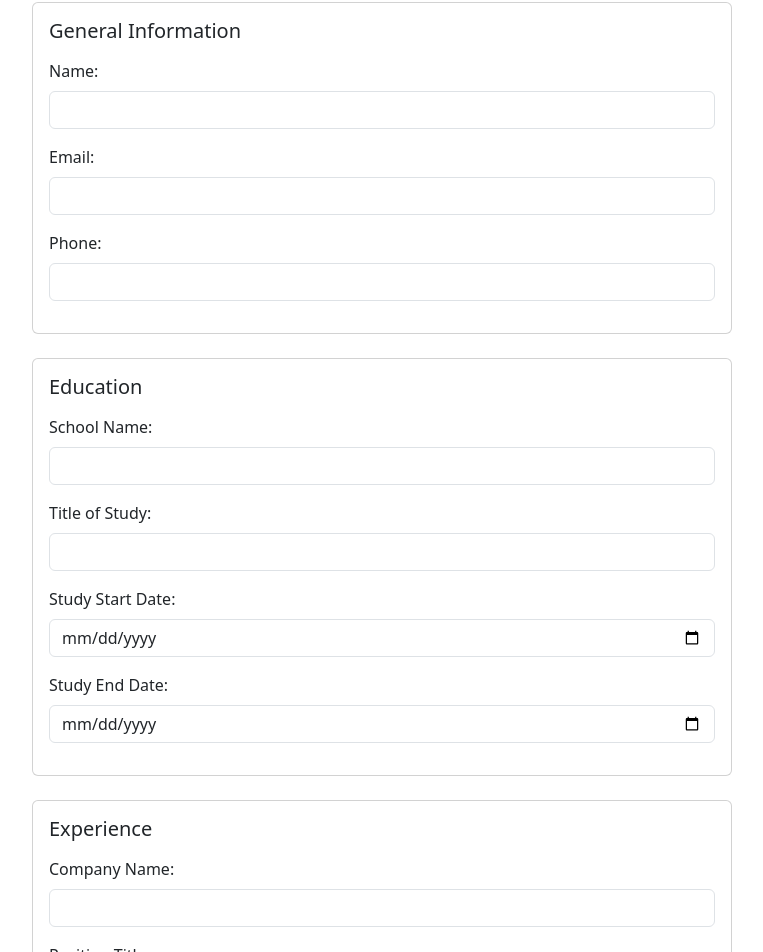
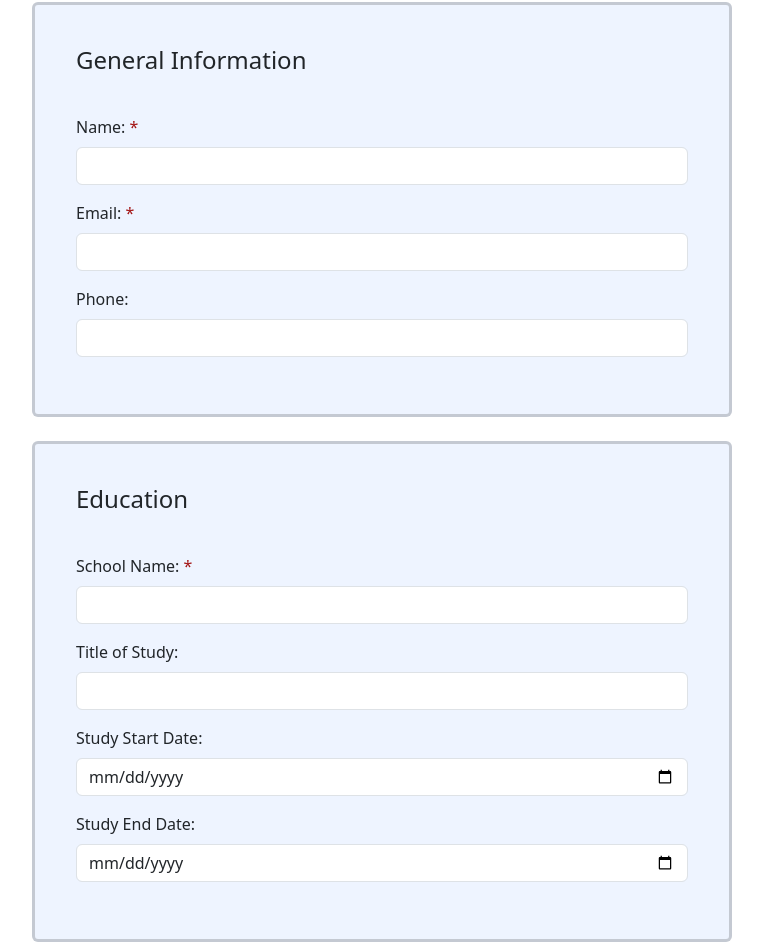
Before and after one commit to connorwebdev/cv_application, a React (Vite) app: page / in a window 1280 px wide. Shown: the part 46-998 px from the top of the page, without its empty margins (258-1021 px from the left). Built offline with nearby package versions, Linux system fonts and the light colour scheme.

Commit message:
feat: add form validation

```diff
--- a/src/App.tsx
+++ b/src/App.tsx
@@ -3,6 +3,7 @@ import GeneralInfo from "./components/GeneralInfo";
 import Education from "./components/Education";
 import Experience from "./components/Experience";
 import FormControls from "./components/FormControls";
+import "./styles/App.css";
 
 function formatDate(date: string) {
   const [year, month, day] = date.split("-");
@@ -13,13 +14,32 @@ function formatDate(date: string) {
 function App() {
   const [isEditing, setIsEditing] = useState(true);
   const [isGeneralInfoValid, setIsGeneralInfoValid] = useState(false);
+  const [isEducationValid, setIsEducationValid] = useState(false);
+  const [isExperienceValid, setIsExperienceValid] = useState(false);
+
   return (
     <div className="container py-5">
       <form>
-        <GeneralInfo isEditing={isEditing} isValid={isGeneralInfoValid} />
-        <Education isEditing={isEditing} formatDate={formatDate} />
-        <Experience isEditing={isEditing} formatDate={formatDate} />
-        <FormControls onClick={setIsEditing} />
+        <GeneralInfo
+          isEditing={isEditing}
+          isGeneralInfoValid={setIsGeneralInfoValid}
+        />
+        <Education
+          isEditing={isEditing}
+          formatDate={formatDate}
+          isEducationValid={setIsEducationValid}
+        />
+        <Experience
+          isEditing={isEditing}
+          formatDate={formatDate}
+          isExperienceValid={setIsExperienceValid}
+        />
+        <FormControls
+          isEditing={setIsEditing}
+          isGeneralInfoValid={isGeneralInfoValid}
+          isEducationValid={isEducationValid}
+          isExperienceValid={isExperienceValid}
+        />
       </form>
     </div>
   );
--- a/src/components/Education.tsx
+++ b/src/components/Education.tsx
@@ -1,19 +1,23 @@
 import { useState } from "react";
 
-export default function Education({ isEditing, formatDate }) {
+export default function Education({ isEditing, formatDate, isEducationValid }) {
   const [schoolName, setSchoolName] = useState("");
   const [studyTitle, setStudyTitle] = useState("");
   const [studyStart, setStudyStart] = useState("");
   const [studyEnd, setStudyEnd] = useState("");
 
+  //  Check required fields
+  const isValid = schoolName.trim() !== "";
+  isEducationValid(isValid);
+
   return (
     <section className="card mb-4">
       {isEditing ? (
         <div className="card-body">
-          <h2 className="card-title h5 mb-3">Education</h2>
+          <h2 className="card-title h4">Education</h2>
           <div className="mb-3">
             <label htmlFor="school_name" className="form-label">
-              School Name:
+              School Name: <span className="required">*</span>
             </label>
             <input
               type="text"
@@ -66,7 +70,7 @@ export default function Education({ isEditing, formatDate }) {
         </div>
       ) : (
         <div className="card-body">
-          <h2 className="card-title h5 mb-3">Education</h2>
+          <h2 className="card-title h4">Education</h2>
           {schoolName !== "" && (
             <p className="schoolName">School Name: {schoolName}</p>
           )}
--- a/src/components/Experience.tsx
+++ b/src/components/Experience.tsx
@@ -1,20 +1,32 @@
 import { useState } from "react";
 
-export default function Experience({ isEditing, formatDate }) {
+export default function Experience({
+  isEditing,
+  formatDate,
+  isExperienceValid,
+}) {
   const [companyName, setCompanyName] = useState("");
   const [positionTitle, setPositionTitle] = useState("");
   const [responsibilities, setResponsibilities] = useState("");
   const [workStart, setWorkStart] = useState("");
   const [workEnd, setWorkEnd] = useState("");
 
+  //  Check required fields
+  const isValid =
+    companyName.trim() !== "" &&
+    positionTitle.trim() !== "" &&
+    workStart.trim() !== "" &&
+    workEnd.trim() !== "";
+  isExperienceValid(isValid);
+
   return (
     <section className="card mb-4">
       {isEditing ? (
         <div className="card-body">
-          <h2 className="card-title h5 mb-3">Experience</h2>
+          <h2 className="card-title h4">Experience</h2>
           <div className="mb-3">
             <label htmlFor="company_name" className="form-label">
-              Company Name:
+              Company Name: <span className="required">*</span>
             </label>
             <input
               type="text"
@@ -27,7 +39,7 @@ export default function Experience({ isEditing, formatDate }) {
           </div>
           <div className="mb-3">
             <label htmlFor="position_title" className="form-label">
-              Position Title:
+              Position Title: <span className="required">*</span>
             </label>
             <input
               type="text"
@@ -53,7 +65,7 @@ export default function Experience({ isEditing, formatDate }) {
           </div>
           <div className="mb-3">
             <label htmlFor="work_start" className="form-label">
-              Work Start Date:
+              Work Start Date: <span className="required">*</span>
             </label>
             <input
               type="date"
@@ -66,7 +78,7 @@ export default function Experience({ isEditing, formatDate }) {
           </div>
           <div className="mb-3">
             <label htmlFor="work_end" className="form-label">
-              Work End Date:
+              Work End Date: <span className="required">*</span>
             </label>
             <input
               type="date"
@@ -80,7 +92,7 @@ export default function Experience({ isEditing, formatDate }) {
         </div>
       ) : (
         <div className="card-body">
-          <h2 className="card-title h5 mb-3">Experience</h2>
+          <h2 className="card-title h4">Experience</h2>
           {companyName !== "" && (
             <p className="companyName">Company Name: {companyName}</p>
           )}
@@ -93,7 +105,9 @@ export default function Experience({ isEditing, formatDate }) {
             </p>
           )}
           {workStart !== "" && (
-            <p className="workStart">Work Start Date: {formatDate(workStart)}</p>
+            <p className="workStart">
+              Work Start Date: {formatDate(workStart)}
+            </p>
           )}
           {workEnd !== "" && (
             <p className="workEnd">Work End Date: {formatDate(workEnd)}</p>
--- a/src/components/FormControls.tsx
+++ b/src/components/FormControls.tsx
@@ -1,7 +1,20 @@
-export default function FormControls({ onClick }) {
+export default function FormControls({
+  isEditing,
+  isGeneralInfoValid,
+  isEducationValid,
+  isExperienceValid,
+}) {
   function handleClick(e) {
     e.preventDefault();
-    e.currentTarget.textContent === "Submit" ? onClick(false) : onClick(true);
+    if (e.currentTarget.textContent === "Submit") {
+      if (isGeneralInfoValid && isEducationValid && isExperienceValid) {
+        isEditing(false);
+      } else {
+        alert("Please complete all required fields before submitting.");
+      }
+    } else {
+      isEditing(true);
+    }
   }
 
   return (
--- a/src/components/GeneralInfo.tsx
+++ b/src/components/GeneralInfo.tsx
@@ -1,40 +1,59 @@
 import { useState } from "react";
 
-export default function GeneralInfo({ isEditing, isValid }) {
+export default function GeneralInfo({ isEditing, isGeneralInfoValid }) {
   const [name, setName] = useState("");
   const [email, setEmail] = useState("");
   const [phone, setPhone] = useState("");
+
+  //  Check required fields
+  const isValid = name.trim() !== "" && email.trim() !== "";
+  isGeneralInfoValid(isValid);
+
+  function setInput(e) {
+    switch (e.target.id) {
+      case "name":
+        setName(e.target.value);
+        break;
+      case "email":
+        setEmail(e.target.value);
+        break;
+      case "phone":
+        setPhone(e.target.value);
+        break;
+    }
+  }
 
   return (
     <section className="card mb-4">
       {isEditing ? (
         <div className="card-body">
-          <h2 className="card-title h5 mb-3">General Information</h2>
+          <h2 className="card-title h4">General Information</h2>
           <div className="mb-3">
             <label htmlFor="name" className="form-label">
-              Name:
+              Name: <span className="required">*</span>
             </label>
             <input
               type="text"
               value={name}
-              onChange={(e) => setName(e.target.value)}
+              onChange={(e) => setInput(e)}
               name="name"
               id="name"
+              className="form-control"
               required
-              className="form-control"
             />
           </div>
           <div className="mb-3">
             <label htmlFor="email" className="form-label">
-              Email:
+              Email: <span className="required">*</span>
             </label>
             <input
               type="email"
               value={email}
-              onChange={(e) => setEmail(e.target.value)}
+              onChange={(e) => setInput(e)}
               name="email"
               id="email"
               className="form-control"
+              required
             />
           </div>
           <div className="mb-3">
@@ -44,7 +63,7 @@ export default function GeneralInfo({ isEditing, isValid }) {
             <input
               type="tel"
               value={phone}
-              onChange={(e) => setPhone(e.target.value)}
+              onChange={(e) => setInput(e)}
               name="phone"
               id="phone"
               className="form-control"
@@ -53,7 +72,7 @@ export default function GeneralInfo({ isEditing, isValid }) {
         </div>
       ) : (
         <div className="card-body">
-          <h2 className="card-title h5 mb-3">General Information</h2>
+          <h2 className="card-title h4">General Information</h2>
           {name !== "" && <p className="name">Name: {name}</p>}
           {email !== "" && <p className="email">Email: {email}</p>}
           {phone !== "" && <p className="phone">Phone: {phone}</p>}
--- /dev/null
+++ b/src/styles/App.css
@@ -0,0 +1,11 @@
+.required {
+  color: #a41616;
+}
+.card {
+  background-color: #eef4ff;
+  border-width: 3px;
+  padding: 25px;
+  h2 {
+    margin-bottom: 40px;
+  }
+}
```
